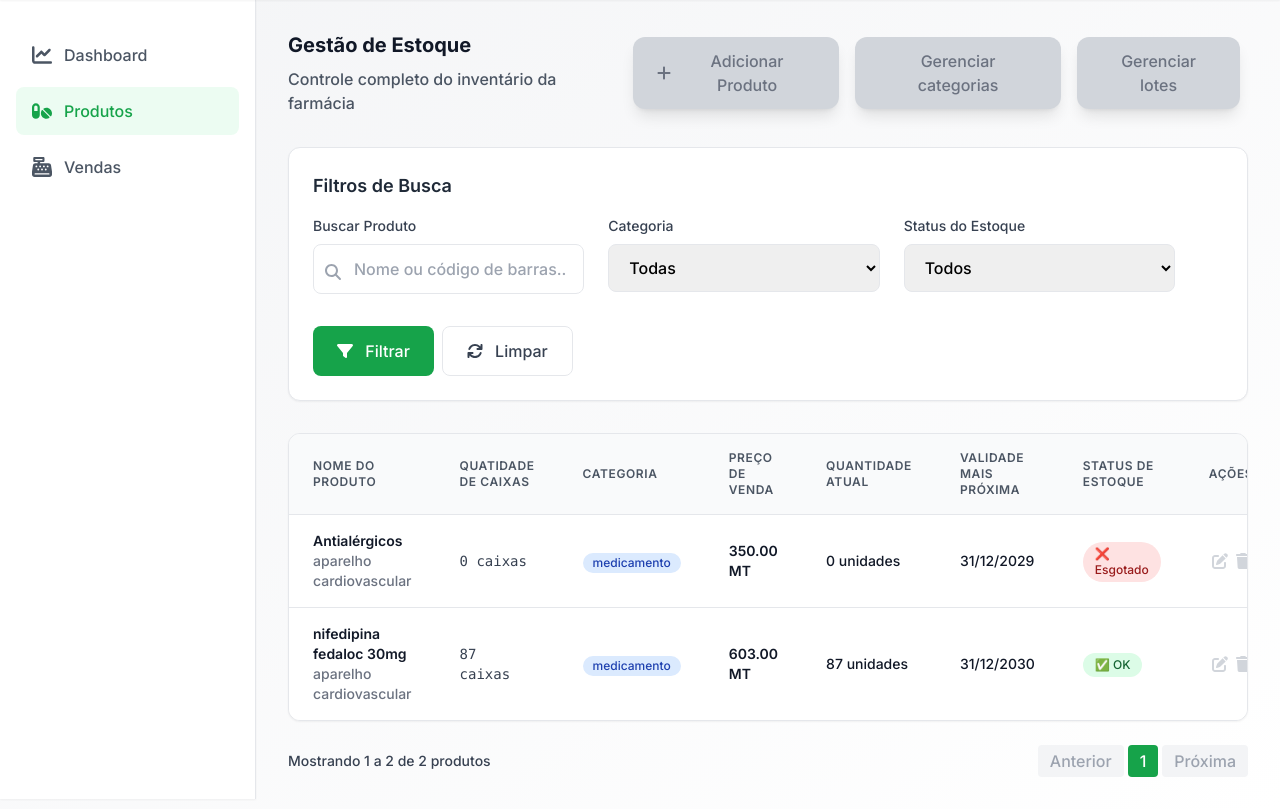
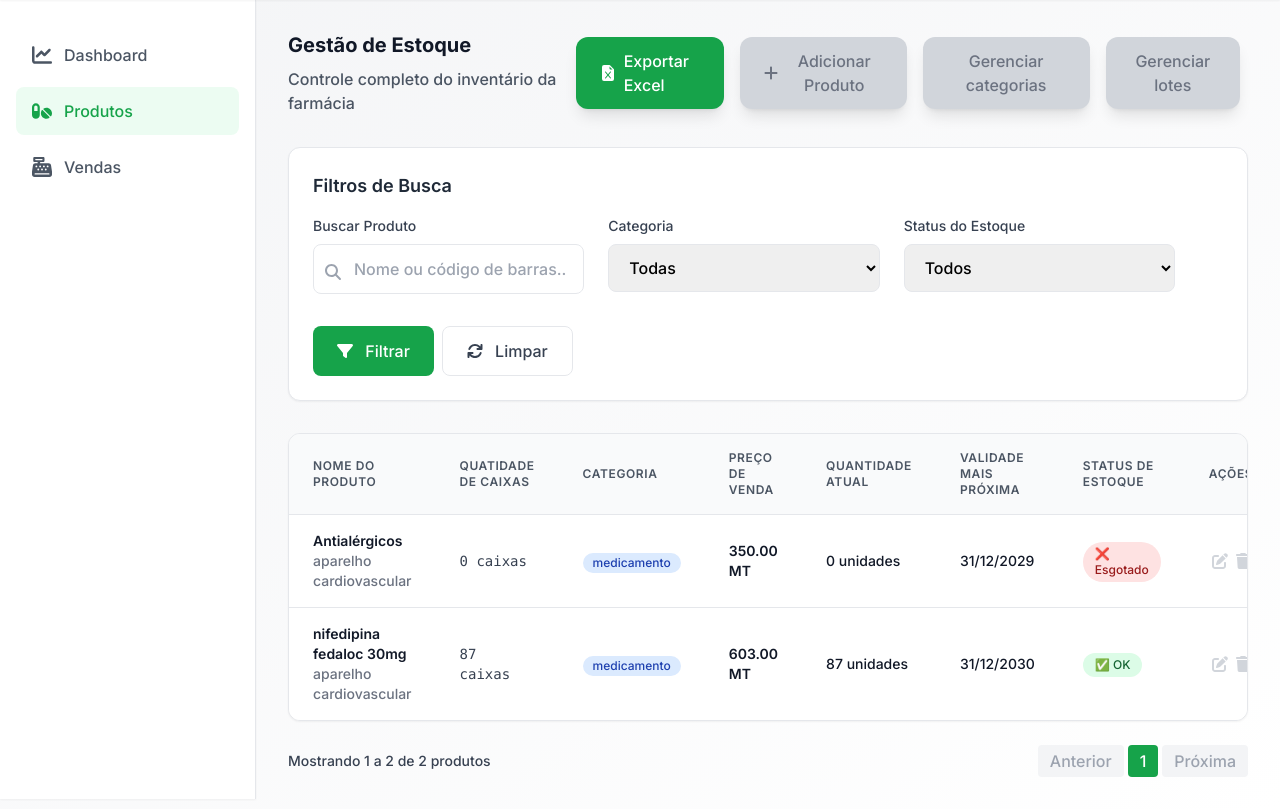
Before and after one commit to yrnsaraiva/pharmaSys, a Django app: page /productos/ in a window 1280 px wide. Shown: the part 65-874 px from the top of the page. Run offline with Django 5.2, Linux system fonts and the light colour scheme; a user stored in the database is signed in; data comes from the database, SQL or seed files in the repository; some libraries are stand-ins or nearby versions.

Commit message:
Add export buttons for Excel and PDF

```diff
--- a/productos/templates/productos/productos.html
+++ b/productos/templates/productos/productos.html
@@ -12,11 +12,24 @@
                     <p class="text-gray-600">Controle completo do inventário da farmácia</p>
                 </div>
                 <div class="flex justify-between">
+                      <!-- Botão Exportar Excel -->
+                        <a href="{% url 'exportar_produtos_excel' %}"
+                           class="bg-green-600 hover:bg-green-700 text-white px-6 py-3 rounded-xl font-medium transition-colors flex items-center shadow-lg mx-2">
+                            <i class="mr-2">
+                                <svg aria-hidden="true" class="w-4 h-4" fill="currentColor" viewBox="0 0 16 16" xmlns="http://www.w3.org/2000/svg">
+                                    <path d="M9.293 0H4a2 2 0 0 0-2 2v12a2 2 0 0 0 2 2h8a2 2 0 0 0 2-2V4.707A1 1 0 0 0 13.707 4L10 .293A1 1 0 0 0 9.293 0zM9.5 3.5v-2l3 3h-2a1 1 0 0 1-1-1zM5.884 6.68 8 9.219l2.116-2.54a.5.5 0 1 1 .768.641L8.651 10l2.233 2.68a.5.5 0 0 1-.768.64L8 10.781l-2.116 2.54a.5.5 0 0 1-.768-.641L7.349 10 5.116 7.32a.5.5 0 1 1 .768-.64z"/>
+                                </svg>
+                            </i>
+                            Exportar Excel
+                        </a>
 
 
 
                     <!-- Botão Adicionar Produto - Apenas Gerente e Admin -->
                     {% if user|is_admin or user|is_gerente %}
+                        <a href="{% url 'exportar_produtos_pdf' %}" class="btn btn-success">
+                            <i class="fas fa-file-pdf"></i> Exportar PDF
+                        </a>
 
                         <a class="bg-pharmacy-green hover:bg-pharmacy-green-dark text-white px-6 py-3 rounded-xl font-medium transition-colors flex items-center shadow-lg mx-2"
                            id="add-product-btn" href="{% url 'cadastrar_producto' %}">
```
